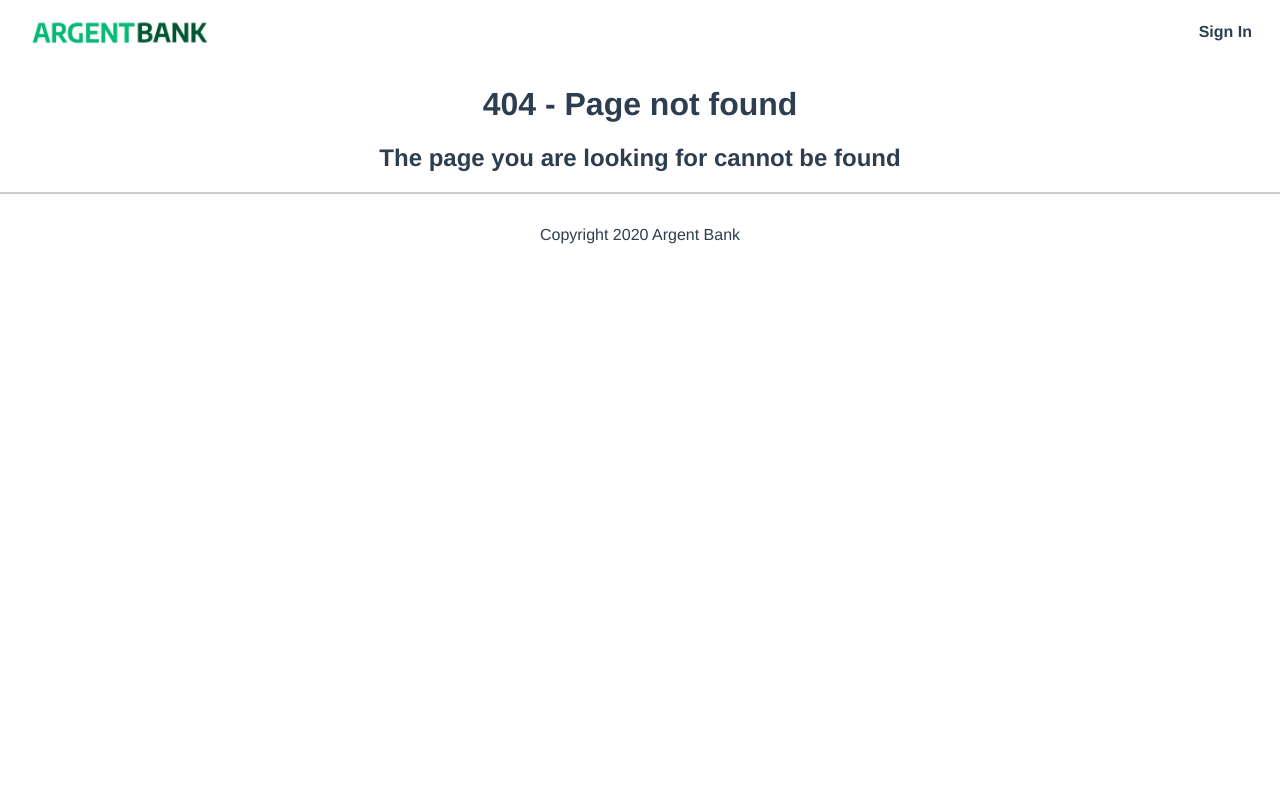
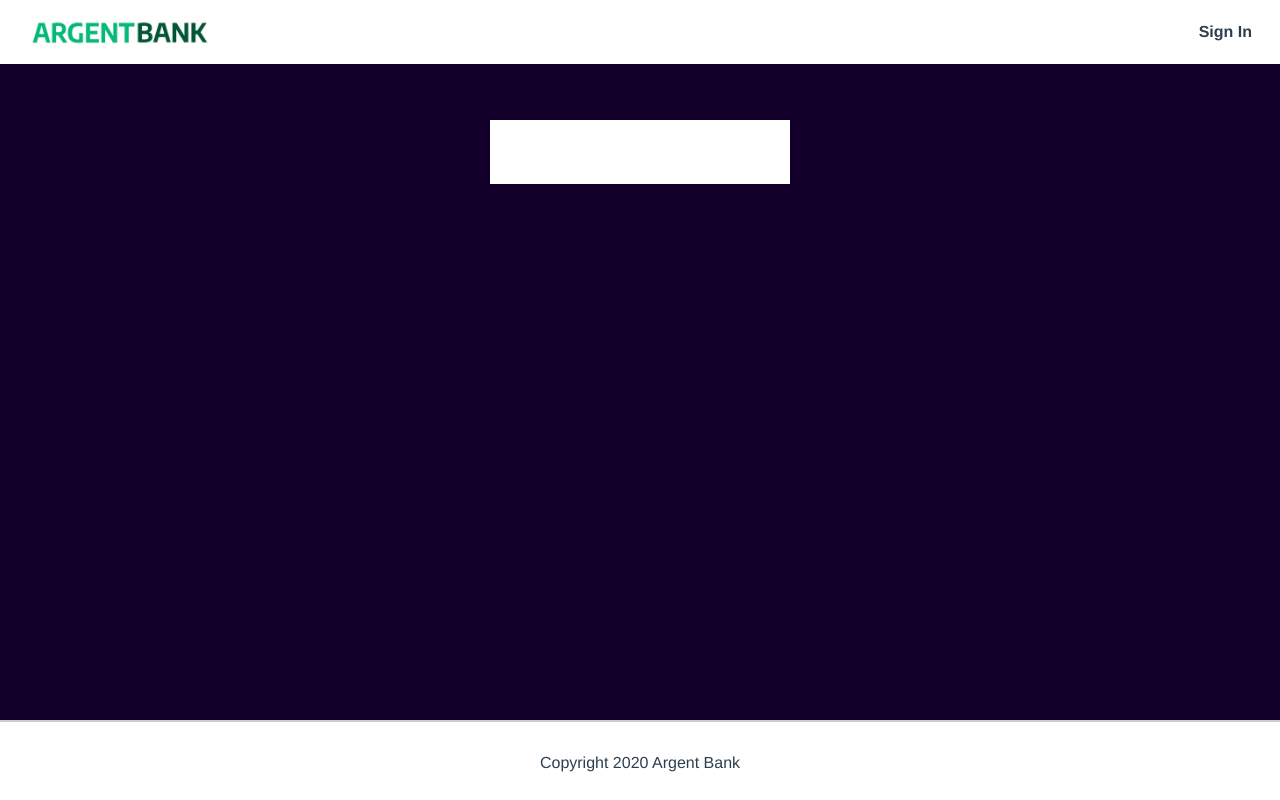
Before and after one commit to john-ld/ArgentBank, a React (Vite) app in the folder Front/: page /login in a window 1280 px wide. Before the commit this address had no page. Built offline with nearby package versions, Linux system fonts and the light colour scheme.

Commit message:
creation page Login

```diff
--- a/Front/src/App.jsx
+++ b/Front/src/App.jsx
@@ -3,14 +3,15 @@ import Header from "./components/Header/Header";
 import Footer from "./components/Footer/Footer";
 import Home from "./pages/Home";
 import Error from "./pages/Error";
+import Login from "./pages/Login";
 function App() {
   return (
     <BrowserRouter>
       <Header />
       <Routes>
         <Route path="/" element={<Home />} />
-        {/* <Route path="/login" element={<Login />} />
-        <Route path="/user" element={<PrivateRoute><User /></PrivateRoute>} /> */}
+        <Route path="/login" element={<Login />} />
+        {/* <Route path="/user" element={<PrivateRoute><User /></PrivateRoute>} /> */}
         <Route path="*" element={<Error />} />
       </Routes>
       <Footer />
--- /dev/null
+++ b/Front/src/pages/Login/index.jsx
@@ -0,0 +1,14 @@
+import DocumentTitle from "../../components/DocumentTitle";
+
+function Login() {
+  const title = "Sign in";
+  return (
+    <>
+      <DocumentTitle title={title} />
+      <main className="main bg-dark">
+        <section className="sign-in-content"></section>
+      </main>
+    </>
+  );
+}
+export default Login;
```
